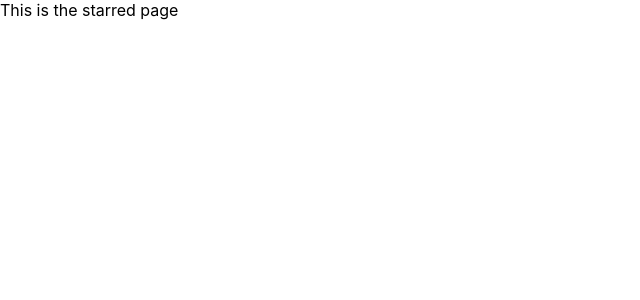
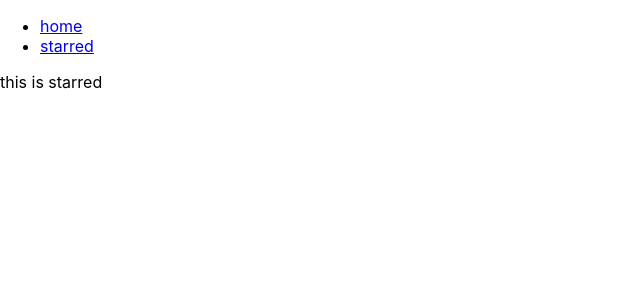
Before and after one commit to abhayagarwal5/box-office, a React (Create React App) app: page /starred in a window 1280 px wide. Shown: the top 300 px of the page, without its empty margins (0-640 px from the left). Built offline with nearby package versions, Linux system fonts and the light colour scheme.

Commit message:
added navbar and created page components

```diff
--- a/src/App.js
+++ b/src/App.js
@@ -1,17 +1,25 @@
 import React from 'react';
 import { Switch, Route } from 'react-router-dom';
+import Navs from './components/Navs';
+import Home from './pages/Home';
+import Starred from './pages/Starred';
 
 function App() {
   return (
+    <div>
+      <Navs />
       <Switch>
         <Route exact path="/">
-        This is the home page
+          <Home />
         </Route>
         <Route exact path="/starred">
-        This is the starred page
+          <Starred />
         </Route>
-      <Route>This is 404 page</Route>
+        <Route>
+          <div>Not found</div>
+        </Route>
       </Switch>
+    </div>
   );
 }
 
--- /dev/null
+++ b/src/components/Navs.jsx
@@ -0,0 +1,23 @@
+import React from 'react';
+import { Link } from 'react-router-dom';
+
+const LINK = [
+  { to: '/', text: 'home' },
+  { to: '/starred', text: 'starred' },
+];
+
+const Navs = () => {
+  return (
+    <div>
+      <ul>
+        {LINK.map(element => (
+          <li key={element.to}>
+            <Link to={element.to}>{element.text}</Link>
+          </li>
+        ))}
+      </ul>
+    </div>
+  );
+};
+
+export default Navs;
--- /dev/null
+++ b/src/pages/Home.jsx
@@ -0,0 +1,7 @@
+import React from 'react';
+
+const Home = () => {
+  return <div>This is home</div>;
+};
+
+export default Home;
--- /dev/null
+++ b/src/pages/Starred.jsx
@@ -0,0 +1,7 @@
+import React from 'react';
+
+const Starred = () => {
+  return <div>this is starred</div>;
+};
+
+export default Starred;
```
Also changed, not shown: 1 other file (tests, documents, lock files or other folders). Lines whose indentation alone changed are shown as unchanged.
